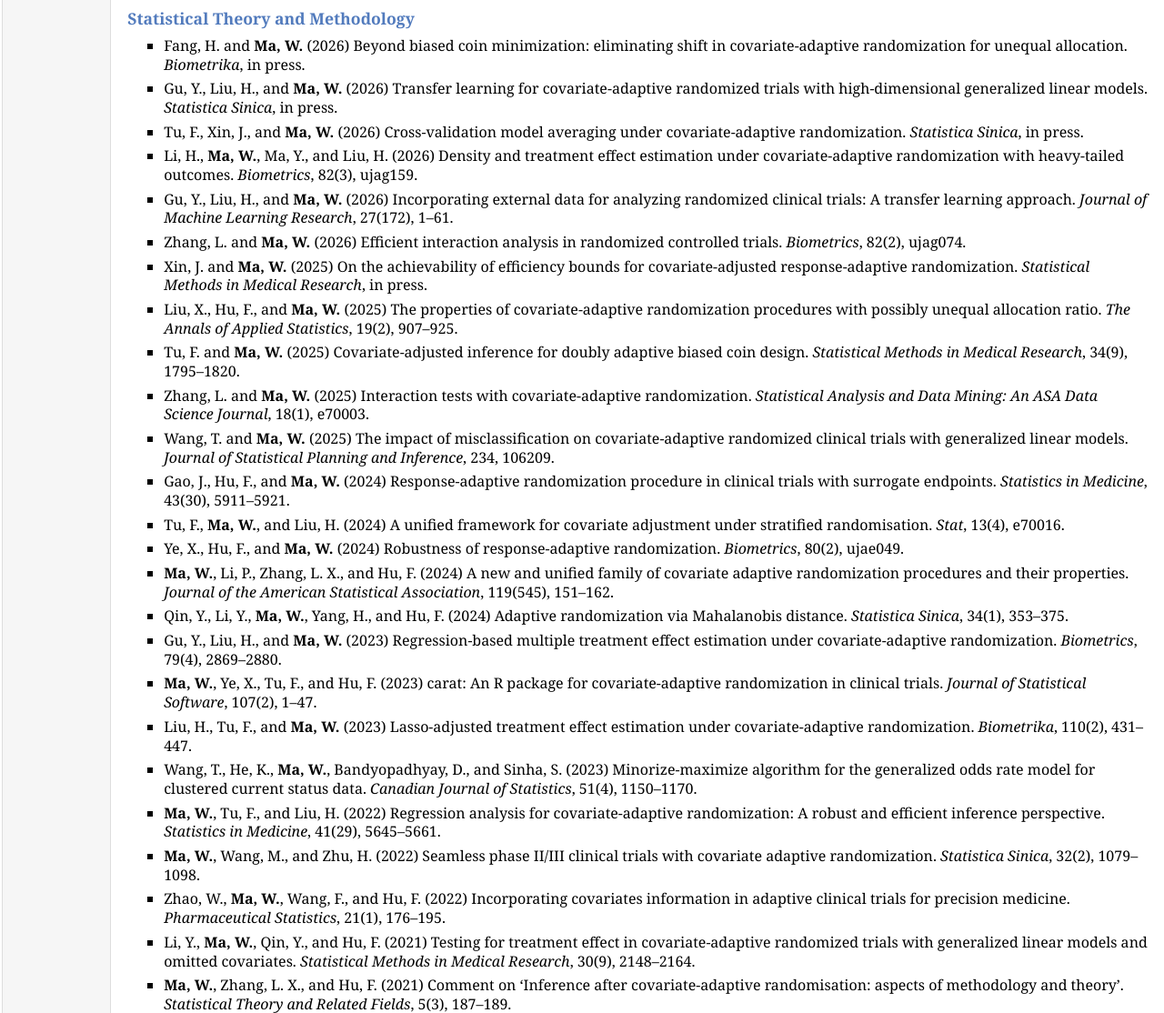
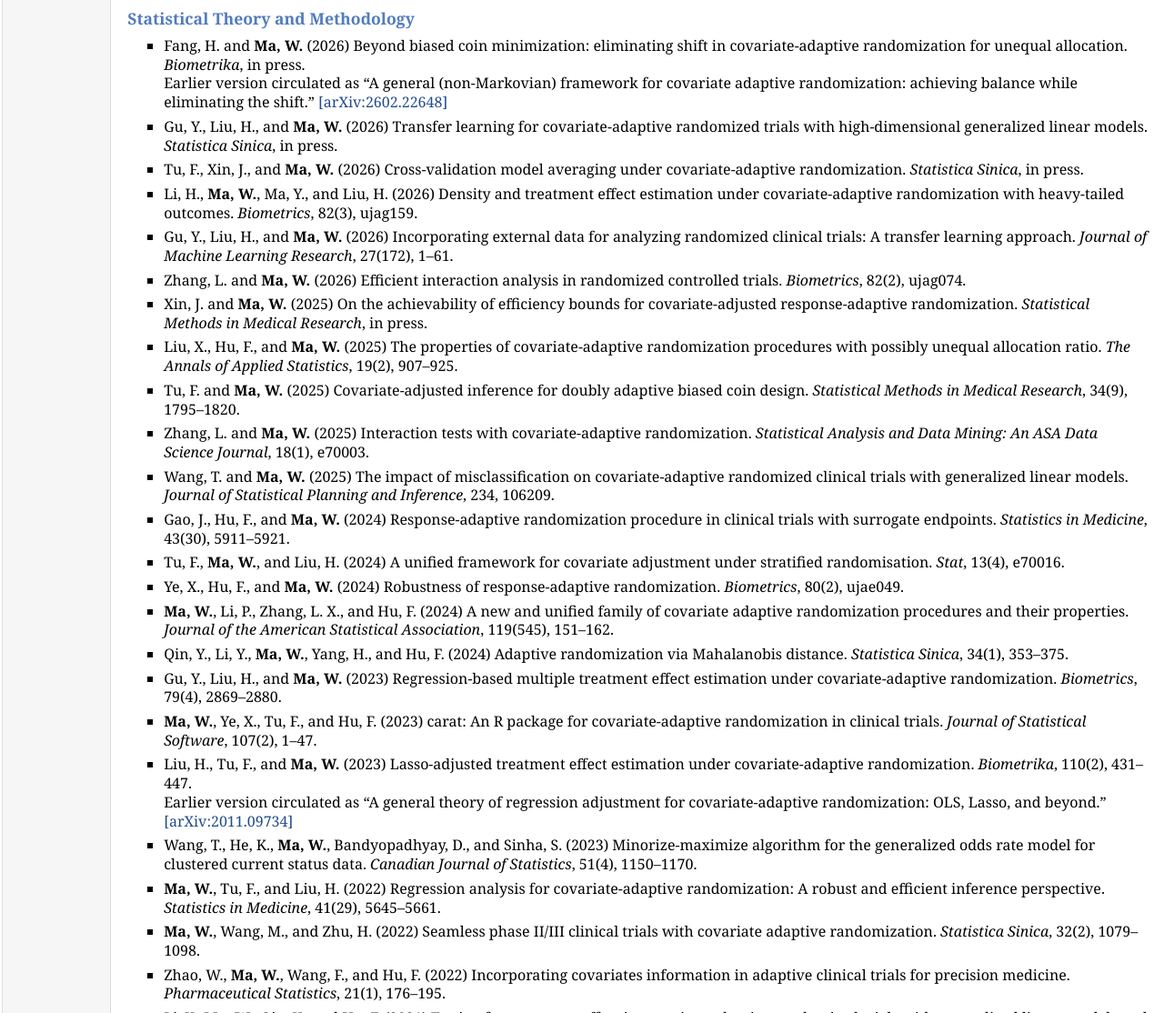
Before and after one commit to maweiruc/maweiruc.github.io, a plain HTML site: page publications.html in a window 1280 px wide. Shown: the part 343-1457 px from the top of the page at 91% size. Drawn offline with Linux system fonts and the light colour scheme.

Commit message:
Add earlier arXiv versions to publications

```diff
--- a/publications.html
+++ b/publications.html
@@ -31,7 +31,8 @@
 <h2>Papers</h2>
 <h3>Statistical Theory and Methodology</h3>
 <ul>
-<li><p>Fang, H. and <b>Ma, W.</b> (2026) Beyond biased coin minimization: eliminating shift in covariate-adaptive randomization for unequal allocation. <i>Biometrika</i>, in press.</p></li>
+<li><p>Fang, H. and <b>Ma, W.</b> (2026) Beyond biased coin minimization: eliminating shift in covariate-adaptive randomization for unequal allocation. <i>Biometrika</i>, in press.<br />
+Earlier version circulated as &ldquo;A general (non-Markovian) framework for covariate adaptive randomization: achieving balance while eliminating the shift.&rdquo; <a href="https://arxiv.org/abs/2602.22648">[arXiv:2602.22648]</a></p></li>
 <li><p>Gu, Y., Liu, H., and <b>Ma, W.</b> (2026) Transfer learning for covariate-adaptive randomized trials with high-dimensional generalized linear models. <i>Statistica Sinica</i>, in press.</p></li>
 <li><p>Tu, F., Xin, J., and <b>Ma, W.</b> (2026) Cross-validation model averaging under covariate-adaptive randomization. <i>Statistica Sinica</i>, in press.</p></li>
 <li><p>Li, H., <b>Ma, W.</b>, Ma, Y., and Liu, H. (2026) Density and treatment effect estimation under covariate-adaptive randomization with heavy-tailed outcomes. <i>Biometrics</i>, 82(3), ujag159.</p></li>
@@ -49,7 +50,8 @@
 <li><p>Qin, Y., Li, Y., <b>Ma, W.</b>, Yang, H., and Hu, F. (2024) Adaptive randomization via Mahalanobis distance. <i>Statistica Sinica</i>, 34(1), 353&ndash;375.</p></li>
 <li><p>Gu, Y., Liu, H., and <b>Ma, W.</b> (2023) Regression-based multiple treatment effect estimation under covariate-adaptive randomization. <i>Biometrics</i>, 79(4), 2869&ndash;2880.</p></li>
 <li><p><b>Ma, W.</b>, Ye, X., Tu, F., and Hu, F. (2023) carat: An R package for covariate-adaptive randomization in clinical trials. <i>Journal of Statistical Software</i>, 107(2), 1&ndash;47.</p></li>
-<li><p>Liu, H., Tu, F., and <b>Ma, W.</b> (2023) Lasso-adjusted treatment effect estimation under covariate-adaptive randomization. <i>Biometrika</i>, 110(2), 431&ndash;447.</p></li>
+<li><p>Liu, H., Tu, F., and <b>Ma, W.</b> (2023) Lasso-adjusted treatment effect estimation under covariate-adaptive randomization. <i>Biometrika</i>, 110(2), 431&ndash;447.<br />
+Earlier version circulated as &ldquo;A general theory of regression adjustment for covariate-adaptive randomization: OLS, Lasso, and beyond.&rdquo; <a href="https://arxiv.org/abs/2011.09734">[arXiv:2011.09734]</a></p></li>
 <li><p>Wang, T., He, K., <b>Ma, W.</b>, Bandyopadhyay, D., and Sinha, S. (2023) Minorize-maximize algorithm for the generalized odds rate model for clustered current status data. <i>Canadian Journal of Statistics</i>, 51(4), 1150&ndash;1170.</p></li>
 <li><p><b>Ma, W.</b>, Tu, F., and Liu, H. (2022) Regression analysis for covariate-adaptive randomization: A robust and efficient inference perspective. <i>Statistics in Medicine</i>, 41(29), 5645&ndash;5661.</p></li>
 <li><p><b>Ma, W.</b>, Wang, M., and Zhu, H. (2022) Seamless phase II/III clinical trials with covariate adaptive randomization. <i>Statistica Sinica</i>, 32(2), 1079&ndash;1098.</p></li>
```
